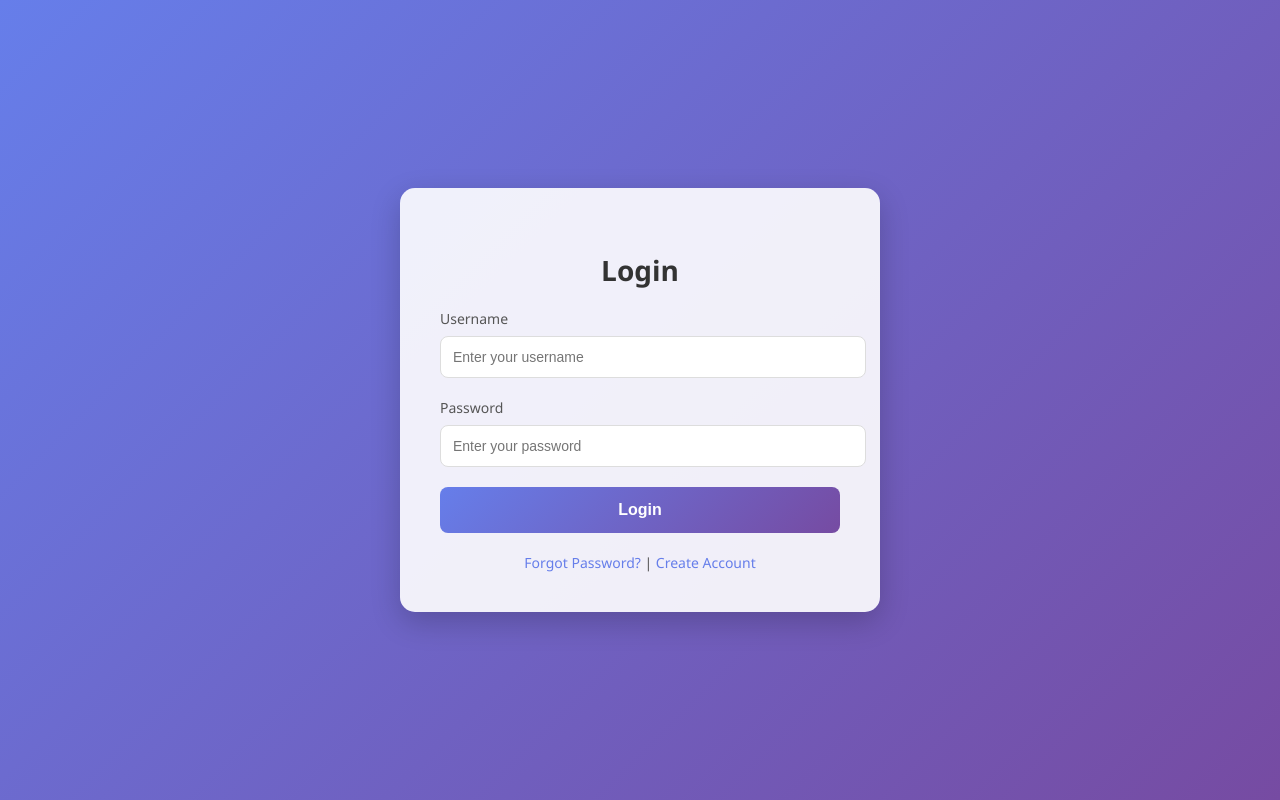
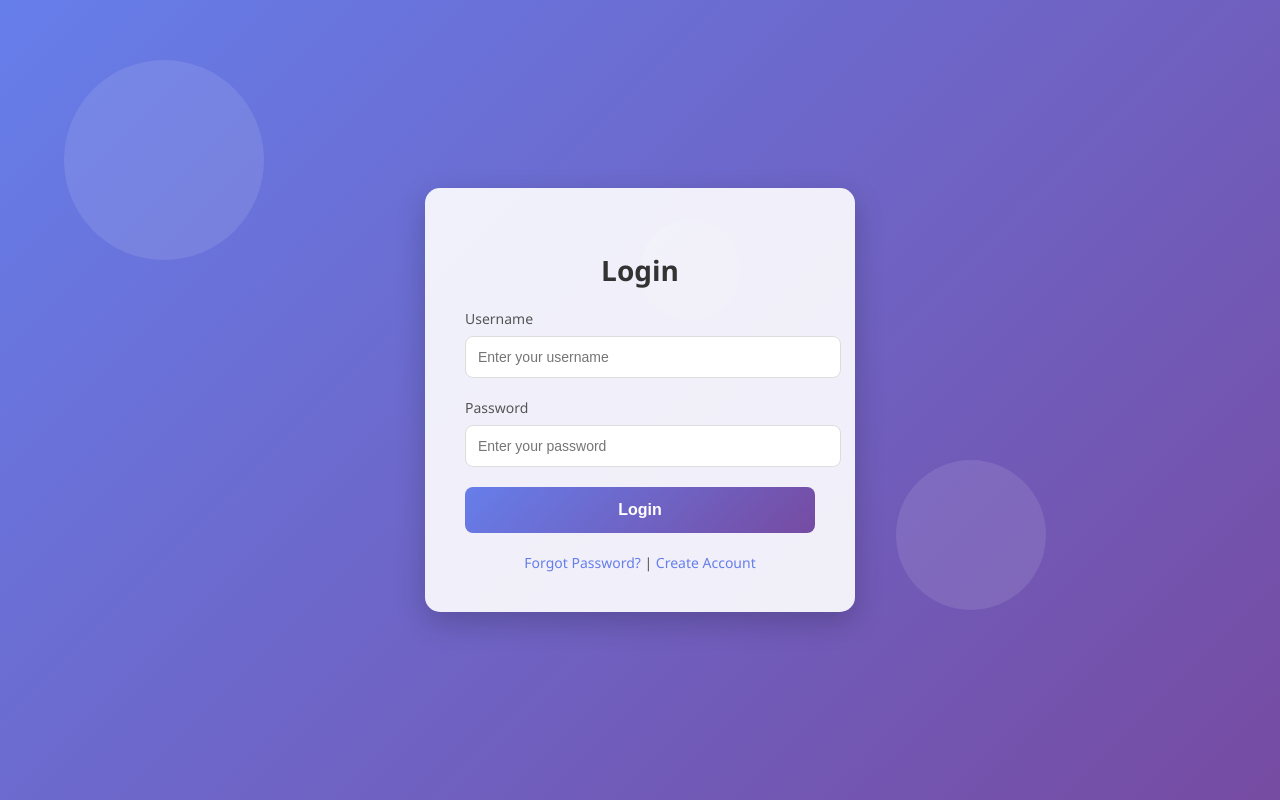
Before and after one commit to ashir12211/sample1, a plain HTML site: page index.html in a window 1280 px wide. Drawn offline with Linux system fonts and the light colour scheme.

Commit message:
Initail Commit

```diff
--- a/index.html
+++ b/index.html
@@ -24,8 +24,7 @@
       padding: 40px;
       border-radius: 15px;
       box-shadow: 0 10px 30px rgba(0, 0, 0, 0.2);
-      width: 90%;
-      max-width: 400px;
+      width: 350px;
       text-align: center;
       animation: fadeIn 1s ease-in-out;
     }
@@ -115,25 +114,66 @@
       color: #764ba2;
     }
 
-    /* Responsive Design */
-    @media (max-width: 480px) {
-      .login-container {
-        padding: 30px;
+    /* Background Animation */
+    @keyframes moveBackground {
+      0% {
+        transform: translateY(0);
       }
-      .login-container h2 {
-        font-size: 24px;
+      50% {
+        transform: translateY(-20px);
       }
-      .input-group input {
-        padding: 10px;
+      100% {
+        transform: translateY(0);
       }
-      .login-btn {
-        padding: 12px;
-        font-size: 14px;
-      }
+    }
+
+    .background-shapes {
+      position: absolute;
+      top: 0;
+      left: 0;
+      width: 100%;
+      height: 100%;
+      z-index: -1;
+      overflow: hidden;
+    }
+
+    .background-shapes div {
+      position: absolute;
+      background: rgba(255, 255, 255, 0.1);
+      border-radius: 50%;
+      animation: moveBackground 10s infinite ease-in-out;
+    }
+
+    .background-shapes div:nth-child(1) {
+      width: 200px;
+      height: 200px;
+      top: 10%;
+      left: 5%;
+    }
+
+    .background-shapes div:nth-child(2) {
+      width: 150px;
+      height: 150px;
+      top: 60%;
+      left: 70%;
+    }
+
+    .background-shapes div:nth-child(3) {
+      width: 100px;
+      height: 100px;
+      top: 30%;
+      left: 50%;
     }
   </style>
 </head>
 <body>
+  <!-- Background Animation -->
+  <div class="background-shapes">
+    <div></div>
+    <div></div>
+    <div></div>
+  </div>
+
   <!-- Login Container -->
   <div class="login-container">
     <h2>Login</h2>
@@ -163,6 +203,7 @@
       // Simulate login validation
       if (username === "user" && password === "password") {
         alert('Login successful!');
+        // Redirect to another page
         window.location.href = 'dashboard.html';
       } else {
         alert('Invalid username or password.');
```
